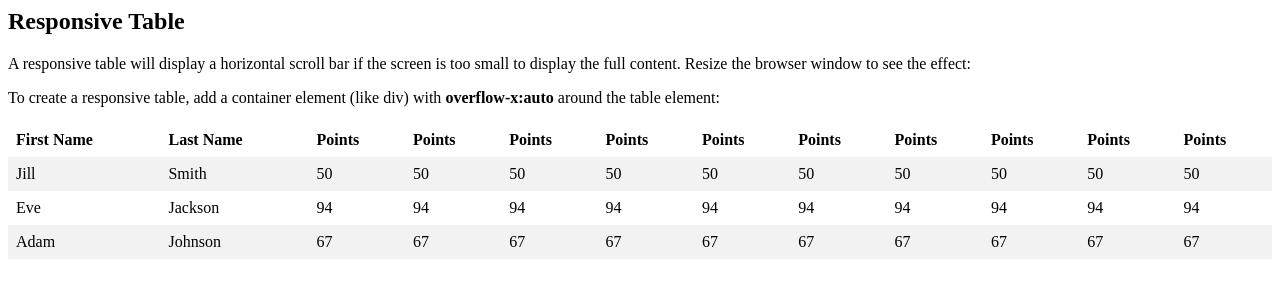
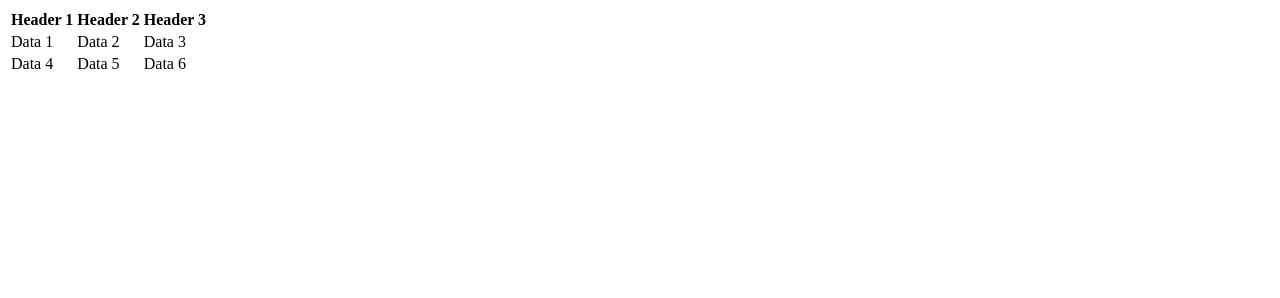
Before and after one commit to Krishnaba79/HTML, a plain HTML site: page table.html in a window 1280 px wide. Drawn offline with Linux system fonts and the light colour scheme.

Commit message:
Add files via upload

```diff
--- a/table.html
+++ b/table.html
@@ -1,89 +1,21 @@
 <html>
-<head>
-<style>
-div{
- overflow-x: auto;
-}
-table {
-  border-collapse: collapse;
-  width: 100%;
-}
-
-th, td {
-  text-align: left;
-  padding: 8px;
-}
-
-tr:nth-child(even) {background-color: #f2f2f2;}
-</style>
-</head>
     <body>
-
-<h2>Responsive Table</h2>
-<p>A responsive table will display a horizontal scroll bar if the screen is too
-small to display the full content. Resize the browser window to see the effect:</p>
-<p>To create a responsive table, add a container element (like div) with <strong>overflow-x:auto</strong> around the table element:</p>
-
-<div>
         <table>
             <tr>
-      <th>First Name</th>
-      <th>Last Name</th>
-      <th>Points</th>
-      <th>Points</th>
-      <th>Points</th>
-      <th>Points</th>
-      <th>Points</th>
-      <th>Points</th>
-      <th>Points</th>
-      <th>Points</th>
-      <th>Points</th>
-      <th>Points</th>
+                <th>Header 1</th>
+                <th>Header 2</th>
+                <th>Header 3</th>
             </tr>
             <tr>
-      <td>Jill</td>
-      <td>Smith</td>
-      <td>50</td>
-      <td>50</td>
-      <td>50</td>
-      <td>50</td>
-      <td>50</td>
-      <td>50</td>
-      <td>50</td>
-      <td>50</td>
-      <td>50</td>
-      <td>50</td>
+                <td>Data 1</td>
+                <td>Data 2</td>
+                <td>Data 3</td>
             </tr>
             <tr>
-      <td>Eve</td>
-      <td>Jackson</td>
-      <td>94</td>
-      <td>94</td>
-      <td>94</td>
-      <td>94</td>
-      <td>94</td>
-      <td>94</td>
-      <td>94</td>
-      <td>94</td>
-      <td>94</td>
-      <td>94</td>
-    </tr>
-    <tr>
-      <td>Adam</td>
-      <td>Johnson</td>
-      <td>67</td>
-      <td>67</td>
-      <td>67</td>
-      <td>67</td>
-      <td>67</td>
-      <td>67</td>
-      <td>67</td>
-      <td>67</td>
-      <td>67</td>
-      <td>67</td>
+                <td>Data 4</td>
+                <td>Data 5</td>
+                <td>Data 6</td>
             </tr>
         </table>
-</div>
-
     </body>
 </html>
```
Also changed, not shown: tabel1.html (added, +52 -0 lines). Lines whose indentation alone changed are shown as unchanged.
